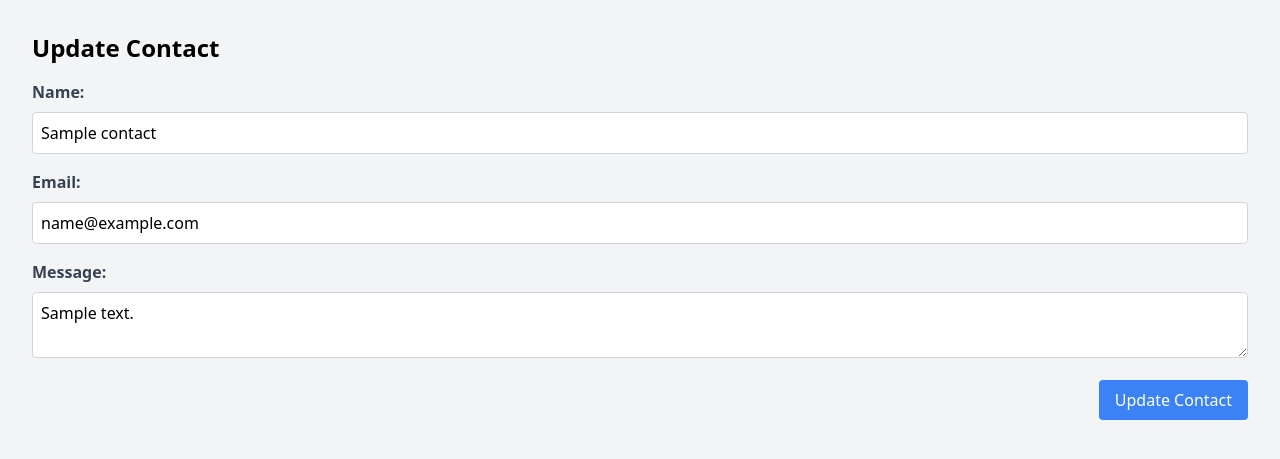
After one commit to Rendisaputra33/praktisi-mvc, a PHP site: the page made by src/views/edit.php in a window 1280 px wide. The commit adds this page. Shown: the top 459 px of the page. Run offline with PHP 8.4, Linux system fonts and the light colour scheme; the template is opened without the code that fills it: most values are stand-ins (such as "Sample title", 1, 10 or a date in 2020); some libraries are stand-ins or nearby versions.

Commit message:
buat halaman edit, perbaiki route dengan params, perbaiki tampilan list contact

```diff
--- a/src/Core/Router.php
+++ b/src/Core/Router.php
@@ -106,6 +106,7 @@ class Router
             $controller = new $controller();
 
             if (method_exists($controller, $method)) {
+                array_shift($params);
                 call_user_func_array([$controller, $method], $params);
             } else {
                 http_response_code(404);
--- a/src/public/index.php
+++ b/src/public/index.php
@@ -10,7 +10,9 @@ $application = Application::build(dirname(__DIR__));
 
 Router::get('/', [MainController::class, 'showContacts']);
 Router::get('/create', [MainController::class, 'loadAddContact']);
+Router::get('/edit/{id}', [MainController::class, 'loadEditContact']);
 Router::post('/delete', [MainController::class, 'deleteContact']);
 Router::post('/create', [MainController::class, 'createContact']);
+Router::post('/edit/{id}', [MainController::class, 'editContact']);
 
 $application->run();
--- a/src/views/contacts.php
+++ b/src/views/contacts.php
@@ -6,7 +6,10 @@
 </head>
 <body class="bg-gray-100">
 <div class="container mx-auto p-8">
-    <h1 class="text-2xl font-bold mb-4">Contact List</h1>
+    <div class="flex justify-between mb-4">
+        <h1 class="text-2xl font-bold">Contact List</h1>
+        <a href="/create" class="bg-green-500 hover:bg-green-600 text-white py-2 px-4 rounded">Add Contact</a>
+    </div>
     <table class="w-full bg-white border border-gray-200">
         <thead>
         <tr>
@@ -27,6 +30,7 @@
                 <td class="py-2 px-4 border-b"><?= $contact['message'] ?></td>
                 <td class="py-2 px-4 border-b"><?= $contact['created_at'] ?></td>
                 <td class="py-2 px-4 border-b">
+                    <a href="/edit/<?= $contact['id'] ?>" class="bg-blue-500 hover:bg-blue-600 text-white py-1 px-2 rounded">Update</a>
                     <button class="bg-red-500 hover:bg-red-600 text-white py-1 px-2 rounded" onclick="deleteContact(<?= $contact['id'] ?>)">Delete</button>
                 </td>
             </tr>
--- /dev/null
+++ b/src/views/edit.php
@@ -0,0 +1,29 @@
+<!DOCTYPE html>
+<html>
+<head>
+    <title>Update Contact</title>
+    <script src="https://cdn.tailwindcss.com"></script>
+</head>
+<body class="bg-gray-100">
+<div class="container mx-auto p-8">
+    <h1 class="text-2xl font-bold mb-4">Update Contact</h1>
+    <form action="/edit/<?= $contact['id'] ?>" method="POST">
+        <div class="mb-4">
+            <label for="name" class="block text-gray-700 font-bold mb-2">Name:</label>
+            <input type="text" id="name" name="name" value="<?= $contact['name'] ?>" class="w-full p-2 border border-gray-300 rounded focus:outline-none focus:border-indigo-500" required>
+        </div>
+        <div class="mb-4">
+            <label for="email" class="block text-gray-700 font-bold mb-2">Email:</label>
+            <input type="email" id="email" name="email" value="<?= $contact['email'] ?>" class="w-full p-2 border border-gray-300 rounded focus:outline-none focus:border-indigo-500" required>
+        </div>
+        <div class="mb-4">
+            <label for="message" class="block text-gray-700 font-bold mb-2">Message:</label>
+            <textarea id="message" name="message" class="w-full p-2 border border-gray-300 rounded focus:outline-none focus:border-indigo-500" required><?= $contact['message'] ?></textarea>
+        </div>
+        <div class="flex justify-end">
+            <button type="submit" class="bg-blue-500 hover:bg-blue-600 text-white py-2 px-4 rounded">Update Contact</button>
+        </div>
+    </form>
+</div>
+</body>
+</html>
```
Also changed, not shown: src/Controller/MainController.php (+24 -0 lines), src/Models/Contact.php (+14 -0 lines).
